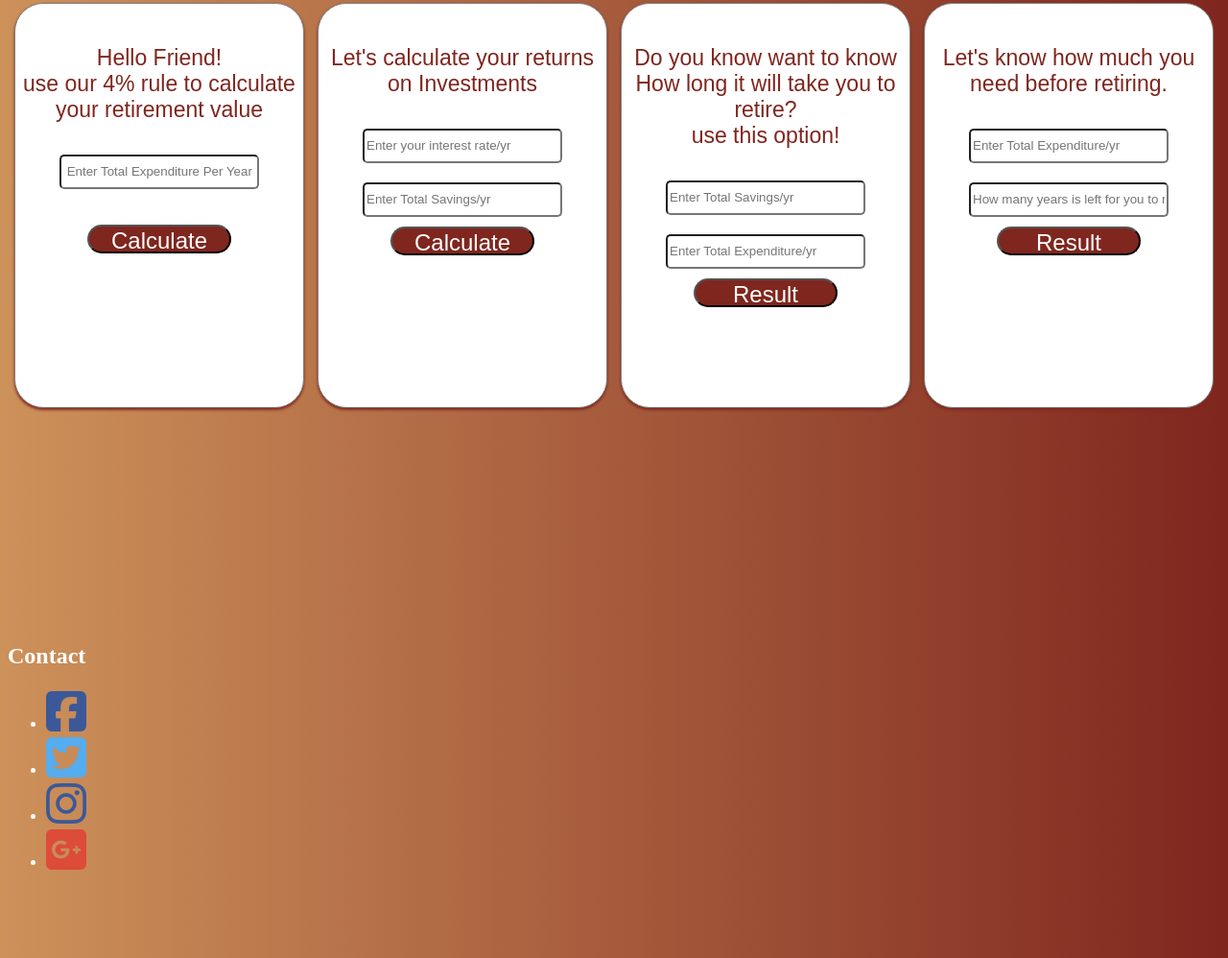
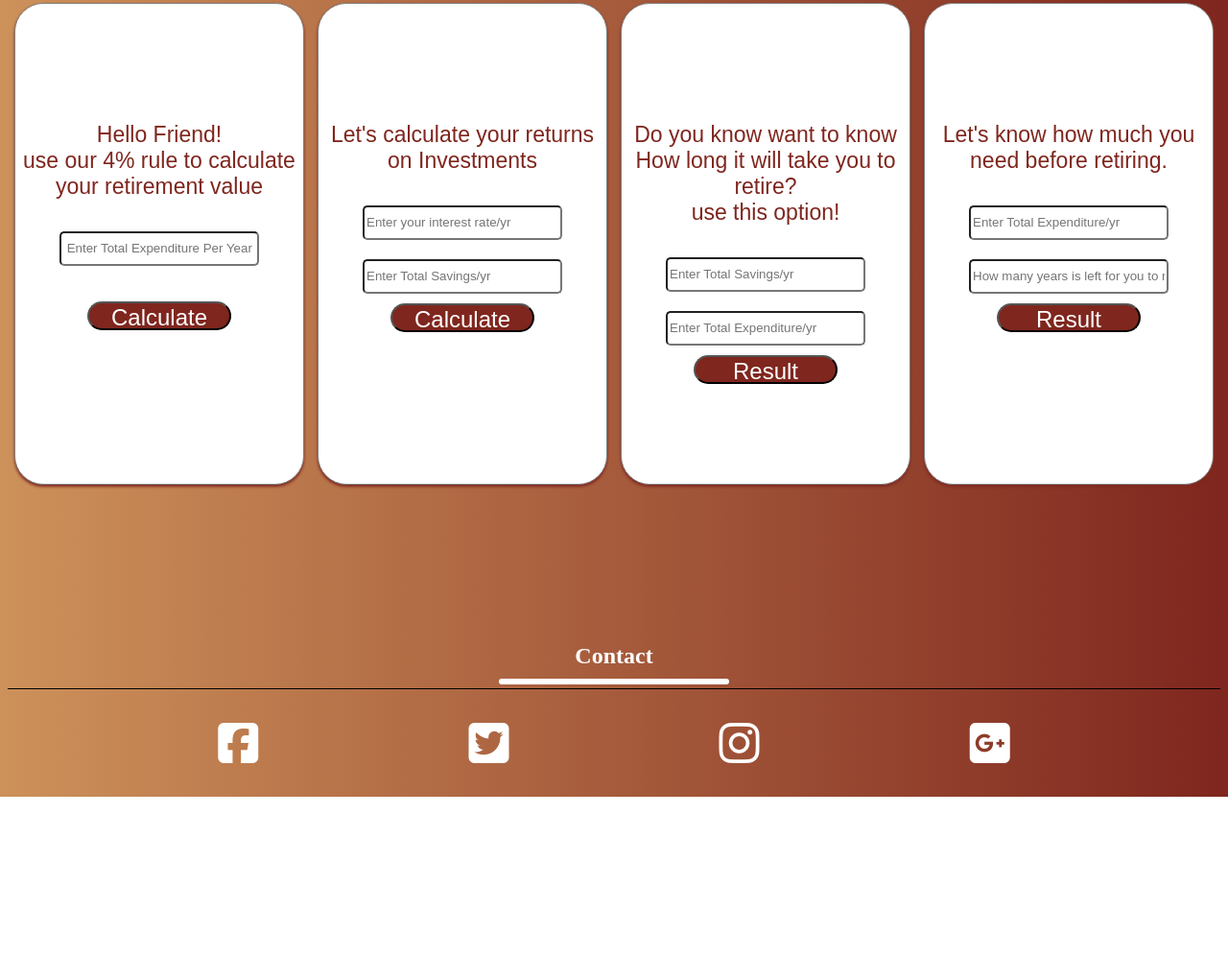
Before and after one commit to ovayoza1/Retirement-App-, a plain HTML site: page index.html in a window 1280 px wide. Shown: the part 171-1169 px from the top of the page at 96% size. After the commit the page ends 1001 px from the top, so only its background shows below. Drawn offline with Linux system fonts and the light colour scheme; a script that the page names is missing; a web font is replaced by a local one.

Commit message:
modified app

```diff
--- a/style.css
+++ b/style.css
@@ -31,7 +31,7 @@ body{
     font-size: 23px;
     /* text-transform: capitalize; */
    /* /* margin-top: 200px; */
-   padding-top: 20px;
+   padding-top: 100px;
 }
 input{
     border-radius: 5px;
@@ -54,42 +54,59 @@ button{
 }
 
 #contact{
-	/* height: 100vh; */
-	/* background-color: #0B3238; */
 	background-size: cover;
-	height: 40vh;
+	height: 10vh;
 	color:#fff;
+
+}
+.social-media{
+    width: 100%;
+    list-style: none;
+    display: flex;
+    justify-content: space-evenly;
+    padding: 2rem 0;
+    margin-top: 1rem;
+    border-top: 1px solid rgba(0.0.0,.1);
+
+
 }
 .social-media i{
     font-size: 3rem;
     transition: color .5s;
 }
 .fa-facebook-square{
-    color:#3b5999;
+    color:#fff;
 }
 .fa-twitter-square{
-    color:#55acee;
+    color:#fff;
 }
 .fa-instagram{
-    color:#3b5999;
+    color:#fff;
 }
 .fa-google-plus-square{
-    color:#dd4b39;
+    color:#fff;
 }
 
 .fa-facebook-square:hover,
 .fa-twitter-square:hover,
 .fa-instagram:hover,
 .fa-google-plus-square:hover{
-    color:#45e19f;
+    color:#C58654;
 }
 
-.contact2 {
-margin-top: 50px;
-padding: 12px;
-color: #E5E1D8;
+.section-header2{
+    position: relative;
+    color:#fff;
+    text-align: center;
 }
-.contact2 a{
-	color: #E5E1D8;
-
-}
+.section-header2::after {
+    content: "";
+    width: 15rem;
+    height: .4rem;
+    background-color:#ffffff;
+    position: absolute;
+    bottom:-1rem;
+    left: 50%;
+    transform: translateX(-50%);
+    border-radius:5rem;
+     }
```
